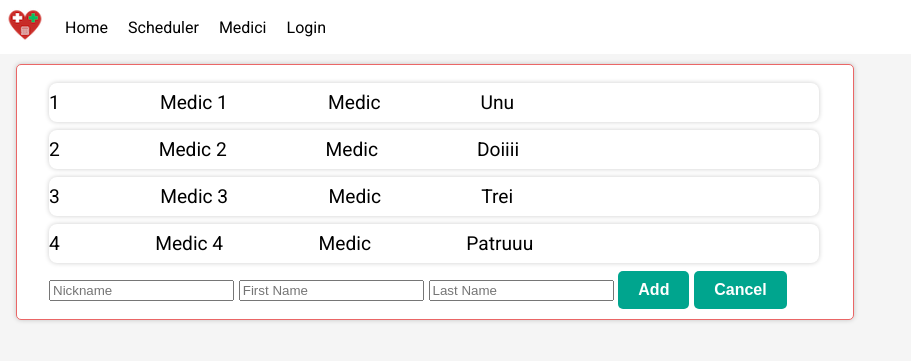
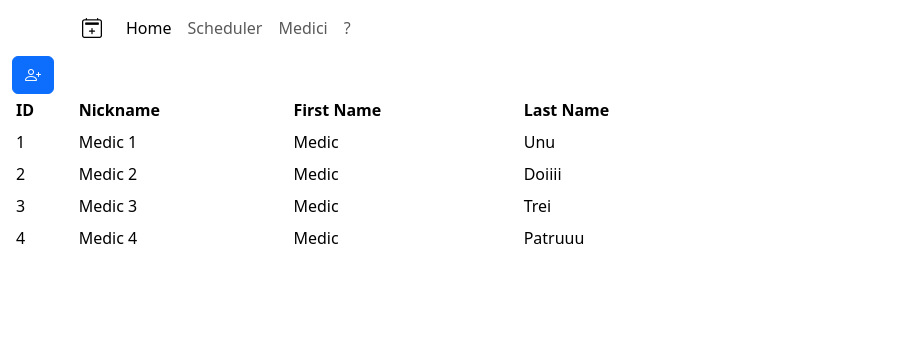
Before and after one commit to AurelianAM/programator, a Django app: page /medici/ in a window 1280 px wide. Shown: the top 361 px of the page, without its empty margins (0-911 px from the left). Run offline with Django 4.2, Linux system fonts and the light colour scheme; data comes from the database, SQL or seed files in the repository; both versions use the stored data as it was after the commit; parts of the project's set-up code (start-up, migrations or seed data) failed here and were passed over.

Commit message:
updated medici.html and view

```diff
--- a/programator/settings.py
+++ b/programator/settings.py
@@ -26,7 +26,7 @@ SECRET_KEY = 'django-insecure-n$t*9q^4cn1o9-w9*4wrs!eeo@x3bw_(#8wt&$s4vx!_i!l%mt
 # SECURITY WARNING: don't run with debug turned on in production!
 DEBUG = True
 
-ALLOWED_HOSTS = ['aurelian.pythonanywhere.com',]
+ALLOWED_HOSTS = ['127.0.0.1' , 'aurelian.pythonanywhere.com',]
 
 
 # Application definition
--- a/scheduler/static/home.js
+++ b/scheduler/static/home.js
@@ -15,7 +15,7 @@ function setEndDate() {
 
 
 console.log("Am incarcat fisierul home.js");
-
+const saveButton = document.getElementById('saveButton');
 
 const dates = document.getElementById('dates');
 const startDateInput = document.getElementById('start-date');
--- a/scheduler/static/medici.js
+++ b/scheduler/static/medici.js
@@ -1,35 +1,68 @@
 console.log("Am incarcat fisierul medici.js");
 
-var actualSelectedRecord = null;
+var currentRecordClicked = null;
 
-const mediciRecords = document.querySelectorAll('.medicRecord');
-console.log(mediciRecords);
+function medicRecordClicked(event) {
+    let cellToRemove = document.querySelector('#modifyButton');
+    if (cellToRemove) {
+        currentRecordClicked.removeChild(cellToRemove);
+    }
+    let clickedRow = event.target.parentElement;
+    const newButtonElement =
+    `<td id="modifyButton"><button class="btn btn-primary" data-bs-toggle="modal" data-bs-target="#modalModifyMedic" style="--bs-btn-padding-y: .1rem; --bs-btn-padding-x: .2rem; --bs-btn-font-size: 1rem;">
+        <i class="bi bi-pencil"></i>
+    </button></td>`
+    clickedRow.insertAdjacentHTML('beforeend', newButtonElement);
 
-document.getElementById("root").addEventListener("mouseleave", (event) => {
-    event.preventDefault();
-    if (actualSelectedRecord) {
-        let activeButtons = actualSelectedRecord.querySelectorAll('.context-button');
-        activeButtons.forEach((activeButton) => {
-            activeButton.classList.add('context-button-none');
-        })
-    };
+    const modalWindow = document.querySelector('#modalModifyMedic');
+    const formModifieMedicForm = modalWindow.querySelector('#formModifieMedic');
+    const cancelButton = modalWindow.querySelector('#cancelButton');
+    const saveChangesButton = modalWindow.querySelector('#saveChangesButton');
+
+    const inputmodifieNickname = modalWindow.querySelector('#modifiedNickname');
+    const inputmodifieFirstName = modalWindow.querySelector('#modifiedFirstName');
+    const inputmodifieLastName = modalWindow.querySelector('#modifiedLastName');
+    const inputactualMedicId = modalWindow.querySelector('#actualMedicId');
+
+    inputactualMedicId.value = clickedRow.querySelector(".medicId").innerHTML;
+    inputmodifieNickname.value = clickedRow.querySelector(".medicNickname").innerHTML;
+    inputmodifieFirstName.value = clickedRow.querySelector(".medicFirstName").innerHTML;
+    inputmodifieLastName.value = clickedRow.querySelector(".medicLastName").innerHTML;
+
+
+    cancelButton.addEventListener('click', () => {
+        let cellToRemove = document.querySelector('#modifyButton');
+        if (cellToRemove) {
+            clickedRow.removeChild(cellToRemove);
+        }
+    })
+
+    saveChangesButton.addEventListener('click', (event) => {
+        event.preventDefault();
+        formModifieMedicForm.submit();
+    })
+
+    currentRecordClicked = clickedRow;
+}
+
+const medicRecords = document.querySelectorAll('.medicRecord');
+medicRecords.forEach((medicRecord) => {
+    medicRecord.addEventListener("click", medicRecordClicked);
+});
+
+const addNewMedicButton = document.querySelector('#addNewMedicButton');
+addNewMedicButton.addEventListener('click', () => {
+    const modalWindow = document.querySelector('#modalAddNewMedic');
+    const formAddNewMedicForm = modalWindow.querySelector('#formAddNewMedic');
+    // const cancelButton = modalWindow.querySelector('#cancelNewButton');
+    const saveNewButton = modalWindow.querySelector('#saveNewButton');
+
+    // const inputNewNickname = modalWindow.querySelector('#newNickname');
+    // const inputNewFirstName = modalWindow.querySelector('#newFirstName');
+    // const inputNewLastName = modalWindow.querySelector('#newFirstName');
+
+    saveNewButton.addEventListener('click', (event) => {
+        event.preventDefault();
+        formAddNewMedicForm.submit();
+    })
 })
-
-mediciRecords.forEach((medicRecord) => {
-    const editButton = medicRecord.querySelector('.medicEditButton');
-    const deleteButton = medicRecord.querySelector('.medicDeleteButton');
-    const acceptButton = medicRecord.querySelector('.medicAcceptButton');
-
-    medicRecord.addEventListener('click', (event) => {
-        if (actualSelectedRecord) {
-            console.log(actualSelectedRecord);
-            let activeButtons = actualSelectedRecord.querySelectorAll('.context-button');
-            activeButtons.forEach((activeButton) => {
-                activeButton.classList.add('context-button-none');
-            })
-        }
-        editButton.classList.remove('context-button-none');
-        deleteButton.classList.remove('context-button-none');
-        actualSelectedRecord = medicRecord;
-        })
-    })
--- /dev/null
+++ b/scheduler/static/theme.js
@@ -0,0 +1,75 @@
+
+(() => {
+    'use strict'
+
+    const getStoredTheme = () => localStorage.getItem('theme')
+    const setStoredTheme = theme => localStorage.setItem('theme', theme)
+
+    const getPreferredTheme = () => {
+      const storedTheme = getStoredTheme()
+      if (storedTheme) {
+        return storedTheme
+      }
+
+      return window.matchMedia('(prefers-color-scheme: dark)').matches ? 'dark' : 'light'
+    }
+
+    const setTheme = theme => {
+      if (theme === 'auto' && window.matchMedia('(prefers-color-scheme: dark)').matches) {
+        document.documentElement.setAttribute('data-bs-theme', 'dark')
+      } else {
+        document.documentElement.setAttribute('data-bs-theme', theme)
+      }
+    }
+
+    setTheme(getPreferredTheme())
+
+    const showActiveTheme = (theme, focus = false) => {
+      const themeSwitcher = document.querySelector('#bd-theme')
+
+      if (!themeSwitcher) {
+        return
+      }
+
+      const themeSwitcherText = document.querySelector('#bd-theme-text')
+      const activeThemeIcon = document.querySelector('.theme-icon-active use')
+      const btnToActive = document.querySelector(`[data-bs-theme-value="${theme}"]`)
+      const svgOfActiveBtn = btnToActive.querySelector('svg use').getAttribute('href')
+
+      document.querySelectorAll('[data-bs-theme-value]').forEach(element => {
+        element.classList.remove('active')
+        element.setAttribute('aria-pressed', 'false')
+      })
+
+      btnToActive.classList.add('active')
+      btnToActive.setAttribute('aria-pressed', 'true')
+      activeThemeIcon.setAttribute('href', svgOfActiveBtn)
+      const themeSwitcherLabel = `${themeSwitcherText.textContent} (${btnToActive.dataset.bsThemeValue})`
+      themeSwitcher.setAttribute('aria-label', themeSwitcherLabel)
+
+      if (focus) {
+        themeSwitcher.focus()
+      }
+    }
+
+    window.matchMedia('(prefers-color-scheme: dark)').addEventListener('change', () => {
+      const storedTheme = getStoredTheme()
+      if (storedTheme !== 'light' && storedTheme !== 'dark') {
+        setTheme(getPreferredTheme())
+      }
+    })
+
+    window.addEventListener('DOMContentLoaded', () => {
+      showActiveTheme(getPreferredTheme())
+
+      document.querySelectorAll('[data-bs-theme-value]')
+        .forEach(toggle => {
+          toggle.addEventListener('click', () => {
+            const theme = toggle.getAttribute('data-bs-theme-value')
+            setStoredTheme(theme)
+            setTheme(theme)
+            showActiveTheme(theme, true)
+          })
+        })
+    })
+  })()
--- a/scheduler/templates/base.html
+++ b/scheduler/templates/base.html
@@ -4,31 +4,53 @@
     <meta charset="UTF-8">
     <meta name="viewport" content="width=device-width, initial-scale=1.0">
     <title>Planificare Garzi</title>
+    <link
+      href="https://cdn.jsdelivr.net/npm/bootstrap@5.3.2/dist/css/bootstrap.min.css"
+      rel="stylesheet"
+      integrity="sha384-T3c6CoIi6uLrA9TneNEoa7RxnatzjcDSCmG1MXxSR1GAsXEV/Dwwykc2MPK8M2HN"
+      crossorigin="anonymous"/>
+      <link rel="stylesheet" href="https://cdn.jsdelivr.net/npm/bootstrap-icons@1.11.2/font/bootstrap-icons.min.css">
     {% block styles %}
-
     {% endblock styles %}
 </head>
 <body>
-    <header id="menuBar" class="nav">
-        <div class="nav-container">
-            <div class="nav-button nav-logo">
-                <a href="{% url 'home' %}"><img class="nav-logo-img" src="../static/img/logo.png" alt="LOGO"></a>
-            </div>
-            <div class="nav-button">
-                <a class="nav-option" href="{% url 'home' %}">Home</a>
-            </div>
-            <div class="nav-button">
-                <a class="nav-option" href="{% url 'scheduler' %}">Scheduler</a>
-            </div>
-            <div class="nav-button">
-                <a class="nav-option" href="{% url 'medici' %}">Medici</a>
-            </div>
-            <div class="nav-button">
-                <a class="nav-option" href="login.html">Login</a>
+    <header class="navbar navbar-expand-sm navbar-light">
+      <div class="container">
+        <a class="navbar-brand" href="{% url 'home' %}"><i class="bi bi-calendar2-plus"></i></a>
+        <button
+          class="navbar-toggler d-lg-none"
+          type="button"
+          data-bs-toggle="collapse"
+          data-bs-target="#collapsibleNavId"
+          aria-controls="collapsibleNavId"
+          aria-expanded="false"
+          aria-label="Toggle navigation">
+          <span class="navbar-toggler-icon"></span>
+        </button>
+        <div class = "collapse navbar-collapse" id = "collapsibleNavId">
+          <ul class="navbar-nav me-auto mt-2 mt-lg-0">
+            <li class="nav-item">
+              <a class="nav-link active" href="{% url 'home' %}" aria-current="page"
+                >Home <span class="visually-hidden">(current)</span></a>
+            </li>
+            <li class="nav-item">
+              <a class="nav-link" href="{% url 'scheduler' %}">Scheduler</a>
+            </li>
+            <li class="nav-item">
+                <a class="nav-link" href="{% url 'medici' %}">Medici</a>
+            </li>
+            <li class="nav-item">
+                <a class="nav-link" href="#">?</a>
+            </li>
+          </ul>
         </div>
+      </div>
     </header>
+    <div class="collapse" id="contentId"></div>
 
-    <div id="mainSection">{% block content %}{% endblock content %}</div>
+
+
+    <div id="mainSection" class="container-fluid">{% block content %}{% endblock content %}</div>
 
     <footer id="footer">{% block footer %}{% endblock footer %}</footer>
 
@@ -39,5 +61,9 @@
 
     {% endblock scripts %}
 
+  <script src="https://cdn.jsdelivr.net/npm/bootstrap@5.3.2/dist/js/bootstrap.bundle.min.js"
+  integrity="sha384-C6RzsynM9kWDrMNeT87bh95OGNyZPhcTNXj1NW7RuBCsyN/o0jlpcV8Qyq46cDfL" crossorigin="anonymous"></script>
+  {% load static %}
+  <script src="{% static 'theme.js' %}"></script>
 </body>
 </html>
--- a/scheduler/templates/medici.html
+++ b/scheduler/templates/medici.html
@@ -1,48 +1,116 @@
 {% extends "base.html" %}
-
-{% block styles %}
-    {% load static %}
-    <link rel="stylesheet" href="{% static 'styles.css' %}">
-    <link rel="stylesheet" href="{% static 'medici.css' %}">
-{% endblock styles %}
-
 
 {% block content %}
     <div id="root">
-        <section id="medici">
-            {% for medic in medicList %}
-                <div class="medicRecord">
-                    <div class="medicId grid-item">{{ medic.id }}</div>
-                    <div class="medicNickname grid-item">{{ medic.nickname }}</div>
-                    <div class="medicFirstName grid-item">{{ medic.firstName }}</div>
-                    <div class="medicLastName grid-item">{{ medic.lastName }}</div>
-
-                    <button class="medicEditButton grid-item round-button edit-button context-button context-button-none">
-                        <svg xmlns="http://www.w3.org/2000/svg" width="20" height="20" viewBox="0 0 24 24" fill="none" stroke="#000000" stroke-width="2.5" stroke-linecap="round" stroke-linejoin="round"><polygon points="14 2 18 6 7 17 3 17 3 13 14 2"></polygon><line x1="3" y1="22" x2="21" y2="22"></line></svg>
-                    </button>
-
-                    <button class="medicDeleteButton grid-item round-button delete-button context-button context-button-none" >
-                        <svg xmlns="http://www.w3.org/2000/svg" width="20" height="20" viewBox="0 0 24 24" fill="none" stroke="#000000" stroke-width="2.5" stroke-linecap="round" stroke-linejoin="round"><polyline points="3 6 5 6 21 6"></polyline><path d="M19 6v14a2 2 0 0 1-2 2H7a2 2 0 0 1-2-2V6m3 0V4a2 2 0 0 1 2-2h4a2 2 0 0 1 2 2v2"></path><line x1="10" y1="11" x2="10" y2="17"></line><line x1="14" y1="11" x2="14" y2="17"></line></svg>
-                    </button>
-
-                    <button class="medicAcceptButton grid-item round-button accept-button context-button context-button-none" >
-                        <svg xmlns="http://www.w3.org/2000/svg" width="20" height="20" viewBox="0 0 24 24" fill="none" stroke="#00a58e" stroke-width="2.5" stroke-linecap="round" stroke-linejoin="round"><path d="M22 11.08V12a10 10 0 1 1-5.93-9.14"></path><polyline points="22 4 12 14.01 9 11.01"></polyline></svg>
-                    </button>
-                </div>
-            {% endfor %}
-            <div id="newMedicRecord" class= "grid-item">
-                <form action="{{ medici }}" id="newMedicForm" class="methodClass" method="post">
-                    {% csrf_token %}
-                    <input type="text" name="newNickname" id="newNickname" placeholder="Nickname">
-                    <input type="text" name="newFirstName" id="newFirstName" placeholder="First Name">
-                    <input type="text" name="newLastName" id="newLastName" placeholder="Last Name">
-                    <button id="newMedicButton" class="button" type="submit">Add</button>
-                    <button id="cancelNewMedicButton" class="button" type="button">Cancel</button>
-                </form>
+        <section id="medici" class = "container-fluid7">
+            <div class="table-responsive-sm col-sm-7">
+                <table class="table table-sm table-hover table-borderless align-middle">
+                    <thead class="table-sm">
+                        <tr>
+                            <th>ID</th>
+                            <th>Nickname</th>
+                            <th>First Name</th>
+                            <th>Last Name</th>
+                        </tr>
+                    </thead>
+                    <tbody class="table-group-divider">
+                        {% for medic in medicList %}
+                        <tr class="medicRecord record">
+                            <td class = "medicId" scope="row">{{ medic.id }}</td>
+                            <td class = "medicNickname">{{ medic.nickname }}</td>
+                            <td class = "medicFirstName">{{ medic.firstName }}</td>
+                            <td class = "medicLastName">{{ medic.lastName }}</td>
+                        </tr>
+                        {% endfor %}
+                    </tbody>
+                    <tfoot>
+                        <tr>
+                        <button id="addNewMedicButton" class="btn btn-primary" data-bs-toggle="modal" data-bs-target="#modalAddNewMedic"><i class="bi bi-person-plus"></i></button>
+                        </tr>
+                    </tfoot>
+                </table>
             </div>
         </section>
     </div>
+
+
+
+<!-- Modal to modify medic -->
+<div class="modal" id="modalModifyMedic" tabindex="-1">
+    <div class="modal-dialog">
+      <div class="modal-content">
+        <div class="modal-header">
+          <h5 class="modal-title">Modify Medic</h5>
+          <button type="button" class="btn-close" data-bs-dismiss="modal" aria-label="Close"></button>
+        </div>
+        <div class="modal-body">
+          <form action="" method="post" id="formModifieMedic">
+            {% csrf_token %}
+            <div class="mb-3" hidden>
+                <input type="text" class="form-control" name="actualMedicId" id="actualMedicId"/>
+            </div>
+            <div class="mb-3">
+                <label for="modifiedNickname" class="form-label">Nickname</label>
+                <input type="text" class="form-control" name="modifiedNickname" id="modifiedNickname"/>
+            </div>
+            <div class="mb-3">
+                <label for="modifiedFirstName" class="form-label">First Name</label>
+                <input type="text" class="form-control" name="modifiedFirstName" id="modifiedFirstName"/>
+            </div>
+            <div class="mb-3">
+                <label for="modifiedLastName" class="form-label">Last Name</label>
+                <input type="text" class="form-control" name="modifiedLastName" id="modifiedLastName"/>
+            </div>
+
+          </form>
+        </div>
+        <div class="modal-footer">
+          <button id="cancelButton" type="button" class="btn btn-secondary" data-bs-dismiss="modal">Close</button>
+          <button id ="saveChangesButton" type="button" class="btn btn-primary">Save changes</button>
+        </div>
+      </div>
+    </div>
+  </div>
+<!-- END OF Modal to modify medic -->
+
+
+<!-- Modal to add new medic -->
+<div class="modal" id="modalAddNewMedic" tabindex="-1">
+    <div class="modal-dialog">
+      <div class="modal-content">
+        <div class="modal-header">
+          <h5 class="modal-title">Add new medic</h5>
+          <button type="button" class="btn-close" data-bs-dismiss="modal" aria-label="Close"></button>
+        </div>
+        <div class="modal-body">
+          <form action="" method="post" id="formAddNewMedic">
+            {% csrf_token %}
+
+            <div class="mb-3">
+                <input type="text" class="form-control" name="newNickname" id="newNickname" placeholder="New Nickname"/>
+            </div>
+            <div class="mb-3">
+                <input type="text" class="form-control" name="newFirstName" id="newFirstName" placeholder="New First Name"/>
+            </div>
+            <div class="mb-3">
+                <input type="text" class="form-control" name="newLastName" id="newLastName" placeholder="New Last Name"/>
+            </div>
+
+          </form>
+        </div>
+        <div class="modal-footer">
+          <button id="cancelNewButton" type="button" class="btn btn-secondary" data-bs-dismiss="modal">Close</button>
+          <button id ="saveNewButton" type="button" class="btn btn-primary">Save changes</button>
+        </div>
+      </div>
+    </div>
+  </div>
+<!-- END OF Modal to insert new medic -->
+
+
 {% endblock content %}
+
+
 
 
 
--- a/scheduler/views.py
+++ b/scheduler/views.py
@@ -35,8 +35,40 @@ def mediciView(request):
     context = {}
     if request.method == "GET":
         context.update(handleMedicList(request))
+    elif request.method == "POST":
+        if "modifiedNickname" in request.POST:
+            context.update(handleModifyMedic(request))
+        elif "newNickname" in request.POST:
+            context.update(handleAddNewMedic(request))
+        return redirect('medici')
     return render(request, "medici.html", context=context)
 
+def handleAddNewMedic(request):
+    newNickname = request.POST.get("newNickname")
+    newFirstName = request.POST.get("newFirstName")
+    newLastName = request.POST.get("newLastName")
+    newMedic = Medic(nickname=newNickname, firstName=newFirstName, lastName=newLastName)
+    try:
+        newMedic.save()
+        return {"status" : "Medic added successfully"}
+    except Medic.unique_error_message:
+        return {"status" : "Medic with provided nickname already exists"}
+
+def handleModifyMedic(request):
+    id = int(request.POST.get("actualMedicId"))
+    modifiedNickname = request.POST.get("modifiedNickname")
+    modifiedFirstName = request.POST.get("modifiedFirstName")
+    modifiedLastName = request.POST.get("modifiedLastName")
+
+    medic = Medic.objects.get(id=id)
+    try:
+        medic.nickname = modifiedNickname
+        medic.firstName = modifiedFirstName
+        medic.lastName = modifiedLastName
+        medic.save()
+        return {"status" : "Medic modified successfully"}
+    except Medic.unique_error_message:
+        return {"status" : "Medic with provided nickname already exists"}
 
 def saveScheduler(request):
     decodedData = json.loads(request.body.decode("utf-8"))
```
Also changed, not shown: scheduler/static/scheduler.js (+3 -4 lines), scheduler/templates/home.html (+28 -17 lines), scheduler/templates/scheduler.html (+11 -7 lines), db.sqlite3.
